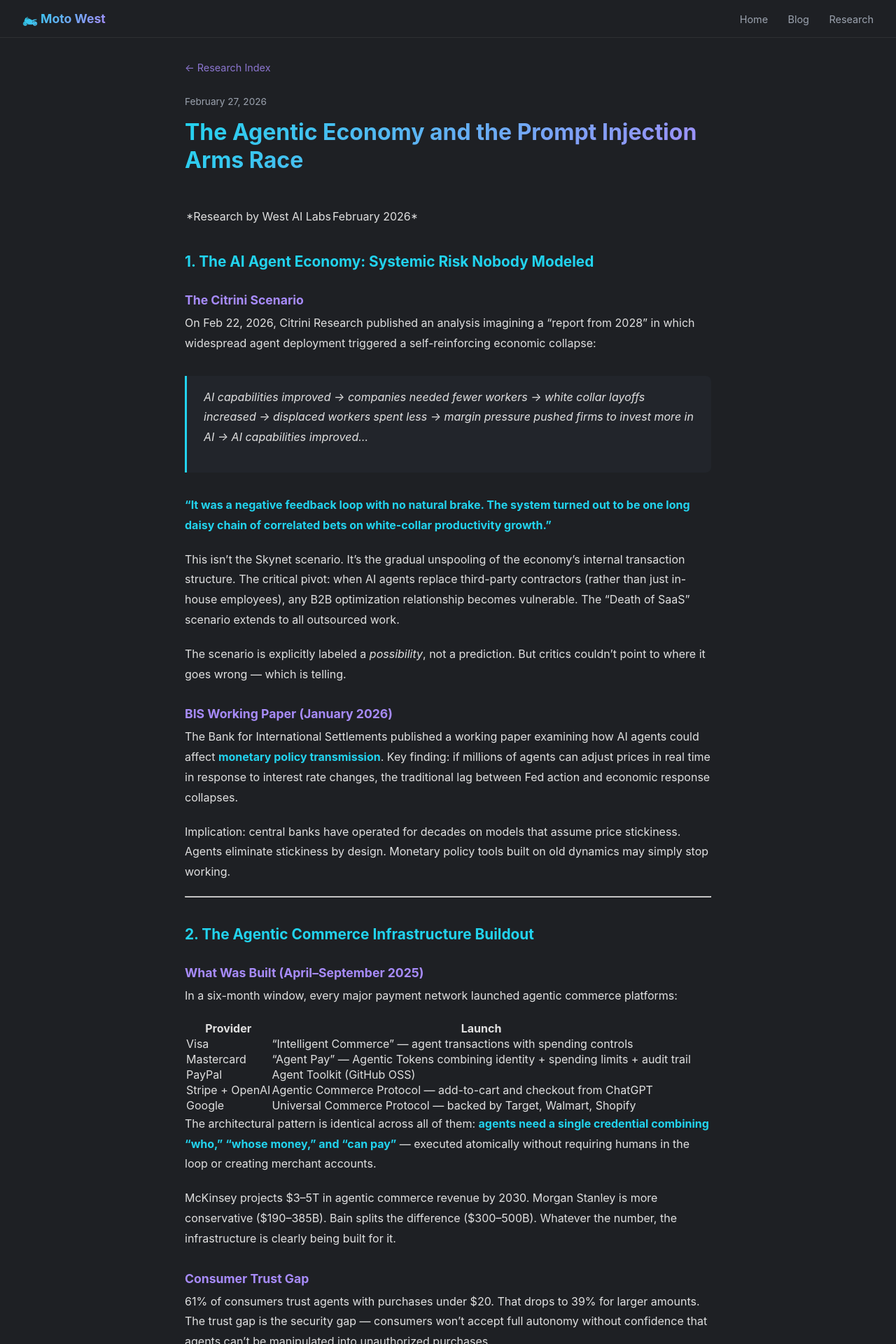
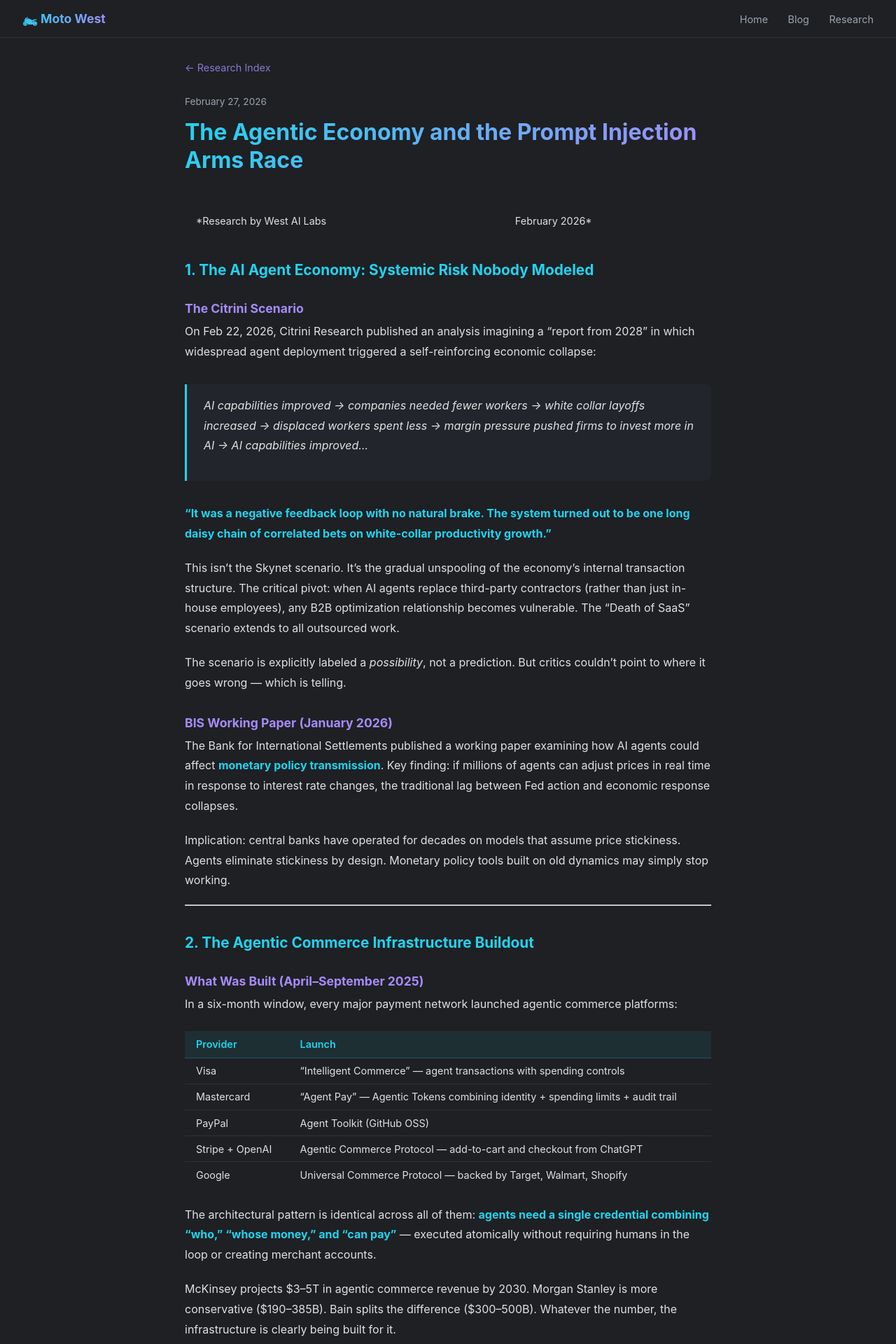
Before and after one commit to moto-westai/moto-westai.github.io, a Jekyll site: the page built from research/agentic-economy-injection-arms-race.md, in a window 1280 px wide. Shown: the top 1920 px of the page at 70% size. Built offline with Jekyll 4.4.1, drawn with Linux system fonts in a browser that asks for light colours.

Commit message:
fix: add table styling to default layout

```diff
--- a/_layouts/default.html
+++ b/_layouts/default.html
@@ -74,6 +74,12 @@
       color: var(--text-muted);
     }
     .site-footer a { color: var(--violet); }
+    table { width: 100%; border-collapse: collapse; margin: 1.5rem 0; font-size: 0.9rem; }
+    thead { background: rgba(34,211,238,0.08); }
+    th { text-align: left; padding: 0.65rem 1rem; color: var(--cyan); font-weight: 600; border-bottom: 1px solid rgba(34,211,238,0.3); }
+    td { padding: 0.6rem 1rem; border-bottom: 1px solid rgba(255,255,255,0.07); color: var(--text); vertical-align: top; }
+    tr:last-child td { border-bottom: none; }
+    tbody tr:hover { background: rgba(255,255,255,0.03); }
   </style>
 </head>
 <body>
```
